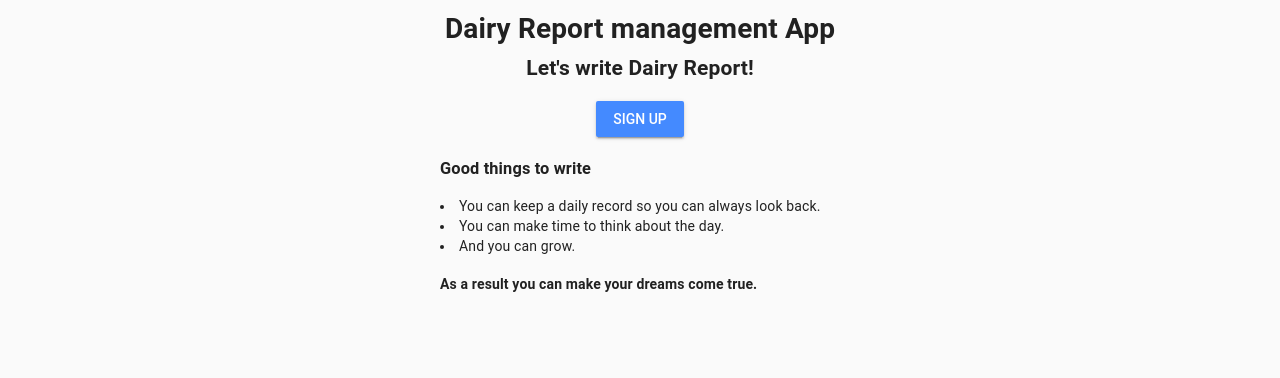
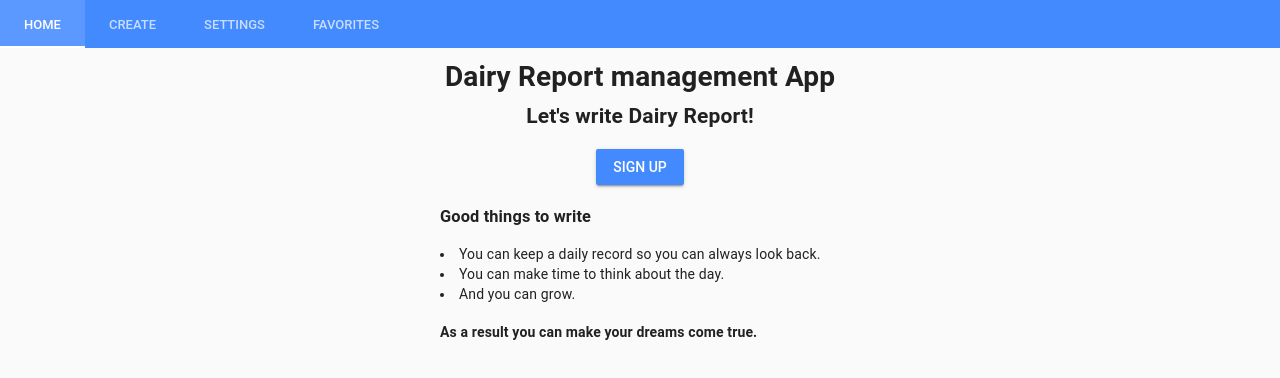
Before and after one commit to shoishizaki/dairy_report_management_app, a Vue app: page / in a window 1280 px wide. Shown: the top 378 px of the page. Built offline with nearby package versions, Linux system fonts and the light colour scheme.

Commit message:
create header tab 2

```diff
--- a/src/App.vue
+++ b/src/App.vue
@@ -1,10 +1,17 @@
 <template>
-  <router-view />
+  <div>
+    <Header />
+    <router-view />
+  </div>
 </template>
 
 <script>
+import Header from './components/global/Header.vue'
+
 export default {
-  name: 'App'
+  components: {
+    Header: Header
+  }
 }
 </script>
 
--- /dev/null
+++ b/src/components/global/Header.vue
@@ -0,0 +1,8 @@
+<template>
+  <md-tabs class="md-primary">
+    <md-tab id="tab-home" md-label="Home"></md-tab>
+    <md-tab id="tab-create" md-label="create"></md-tab>
+    <md-tab id="tab-settings" md-label="settings"></md-tab>
+    <md-tab id="tab-favorites" md-label="Favorites"></md-tab>
+  </md-tabs>
+</template>
```
